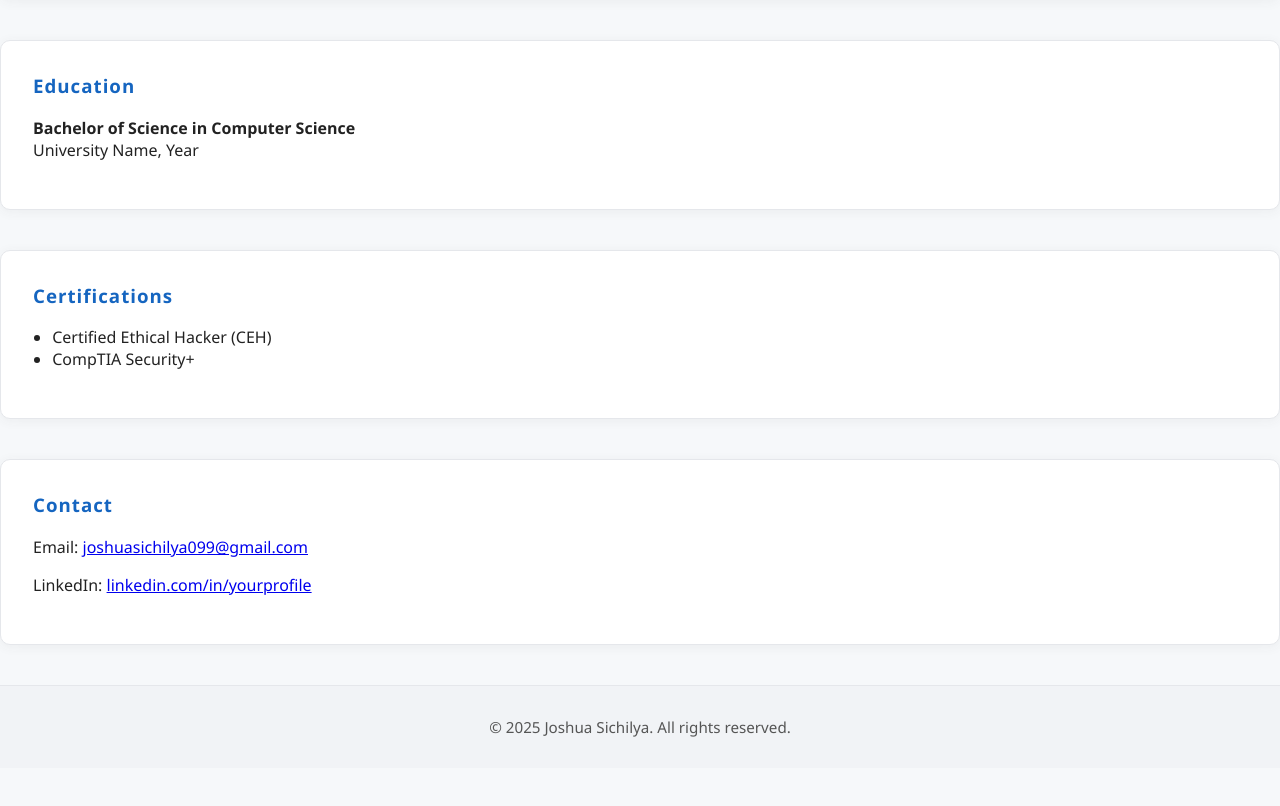
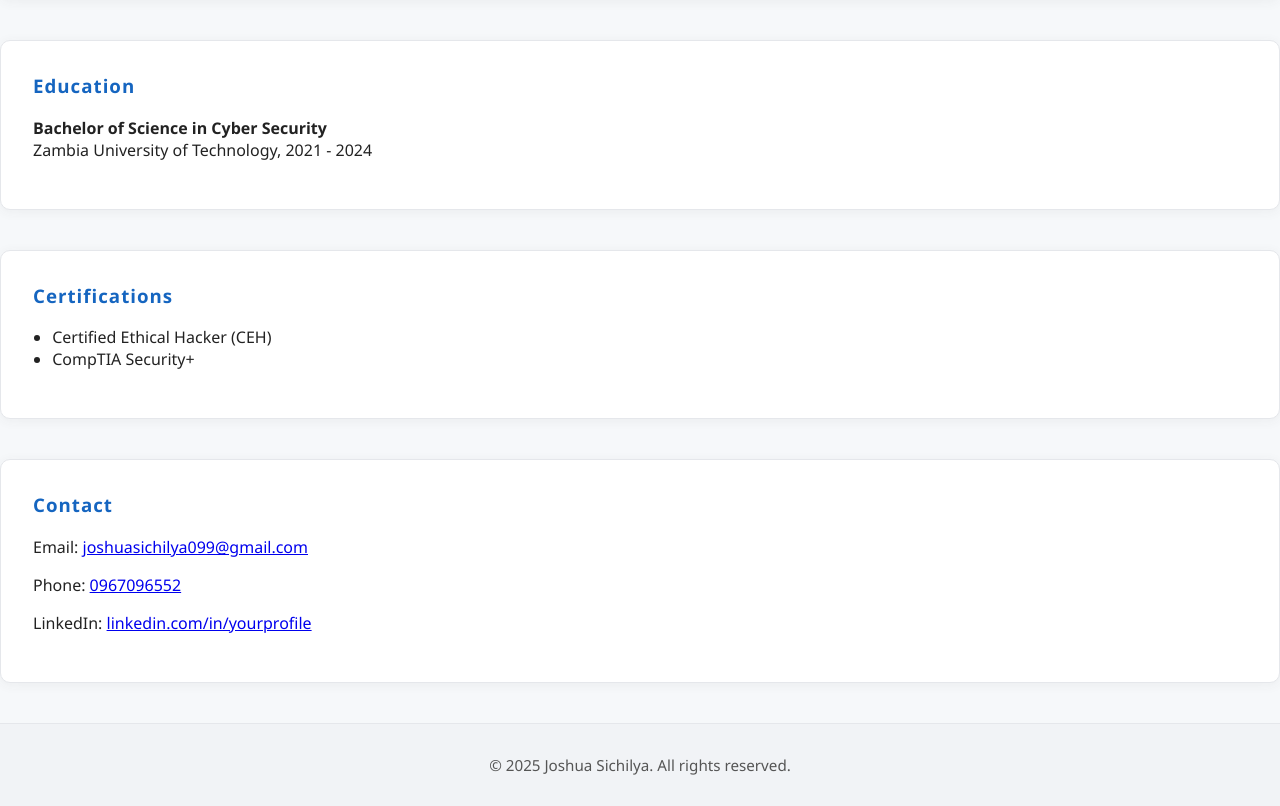
Before and after one commit to Euphemia1/Joshua, a plain HTML site: page index.html in a window 1280 px wide. Shown: the part 990-1796 px from the top of the page. Before the commit the page ends 1758 px from the top, so only its background shows below. Drawn offline with Linux system fonts and the light colour scheme.

Commit message:
add all chnages from eductaion too

```diff
--- a/index.html
+++ b/index.html
@@ -51,7 +51,7 @@
         </section>
         <section id="education" class="section">
             <h3>Education</h3>
-            <p><strong>Bachelor of Science in Computer Science</strong><br>University Name, Year</p>
+            <p><strong>Bachelor of Science in Cyber Security</strong><br>Zambia University of Technology, 2021 - 2024</p>
         </section>
         <section id="certifications" class="section">
             <h3>Certifications</h3>
@@ -62,7 +62,8 @@
         </section>
         <section id="contact" class="section">
             <h3>Contact</h3>
-            <p>Email: <a href="mailto:your.email@example.com">joshuasichilya099@gmail.com</a></p>
+            <p>Email: <a href="mailto:joshuasichilya099@gmail.com">joshuasichilya099@gmail.com</a></p>
+            <p>Phone: <a href="tel:0967096552">0967096552</a></p>
             <p>LinkedIn: <a href="#">linkedin.com/in/yourprofile</a></p>
         </section>
     </main>
```
